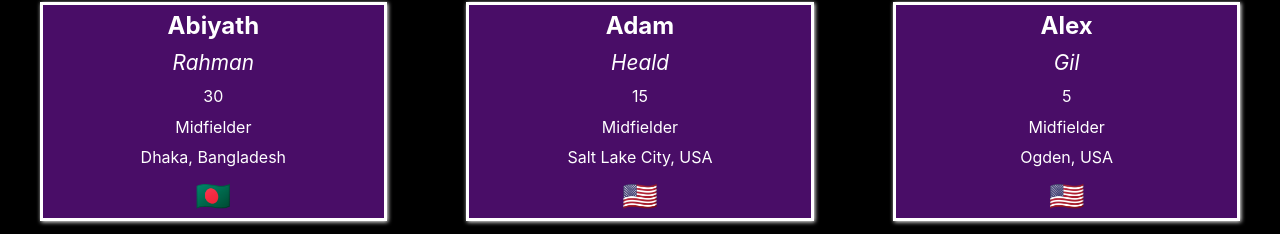
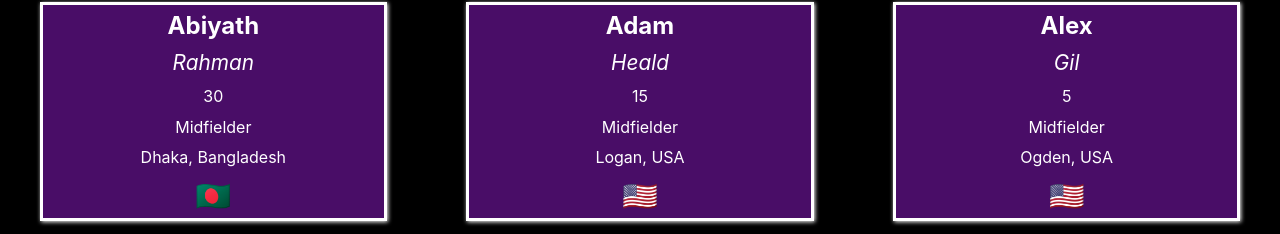
Before and after one commit to renanmbs/WeberB, a React (Create React App) app: page / in a window 1280 px wide. Shown: the part 907-1141 px from the top of the page. Built offline with nearby package versions, Linux system fonts and the light colour scheme.

Commit message:
Oct 13 2023

```diff
--- a/src/components/roster/roster-obj.js
+++ b/src/components/roster/roster-obj.js
@@ -16,7 +16,7 @@ export const players = [
         last:"Heald",
         number:15,
         position:"Midfielder",
-        city:"Salt Lake City",
+        city:"Logan",
         country:"USA",
         goals:0,
         assists:0,
```
